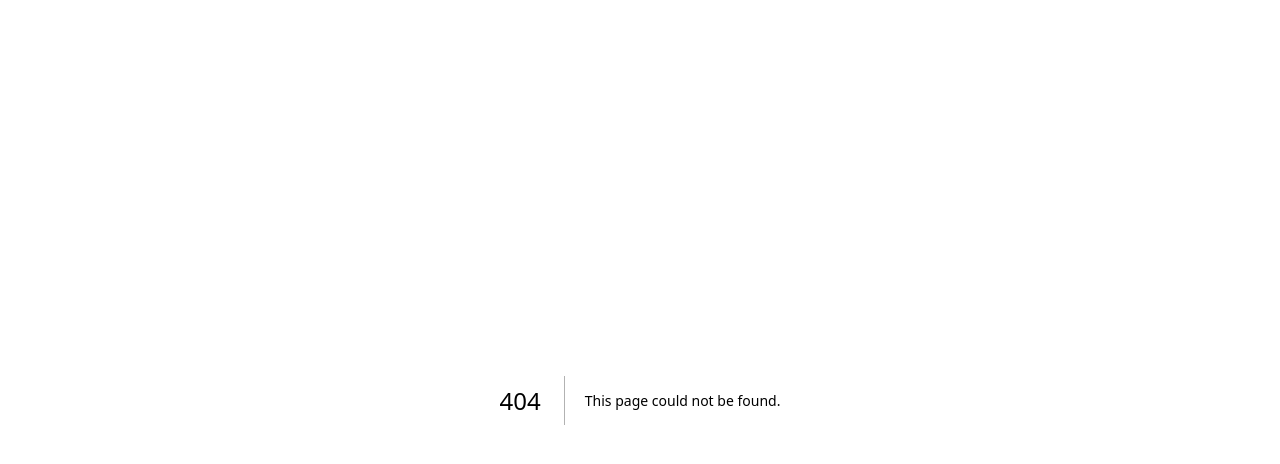
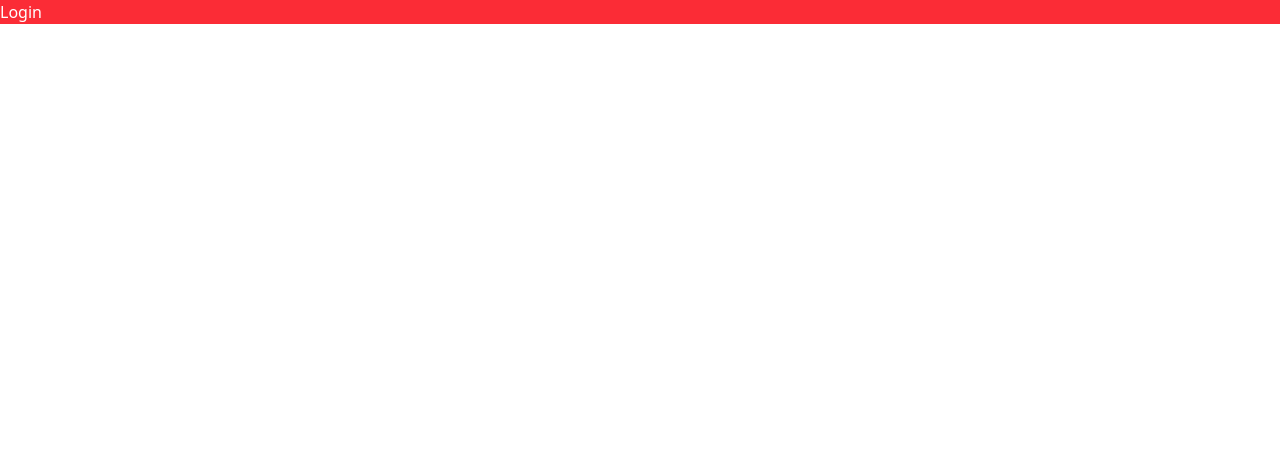
Before and after one commit to Ph-uad/StainingCanvas-, a Next.js app: page /login in a window 1280 px wide. Before the commit this address had no page. Shown: the top 464 px of the page. Built offline with nearby package versions, Linux system fonts and the light colour scheme.

Commit message:
folder structure

```diff
--- /dev/null
+++ b/app/(auth)/(routes)/login/page.tsx
@@ -0,0 +1,9 @@
+const LoginPage = () => {
+  return (
+    <div>
+      <h1>Login</h1>
+    </div>
+  );
+};
+
+export default LoginPage;
--- /dev/null
+++ b/app/(auth)/(routes)/register/page.tsx
@@ -0,0 +1,9 @@
+const RegisterPage = () => {
+  return (
+    <div>
+      <h1>Register</h1>
+    </div>
+  );
+};
+
+export default RegisterPage;
--- /dev/null
+++ b/app/(auth)/layout.tsx
@@ -0,0 +1,9 @@
+const RootLayout = ({
+    children,
+}: {children: React.ReactNode}) => {
+    return ( <div className="h-full bg-red-500 text-white">
+        {children}
+    </div> );
+}
+
+export default RootLayout;
```
Also changed, not shown: app/(root)/page.tsx (renamed from app/page.tsx).
